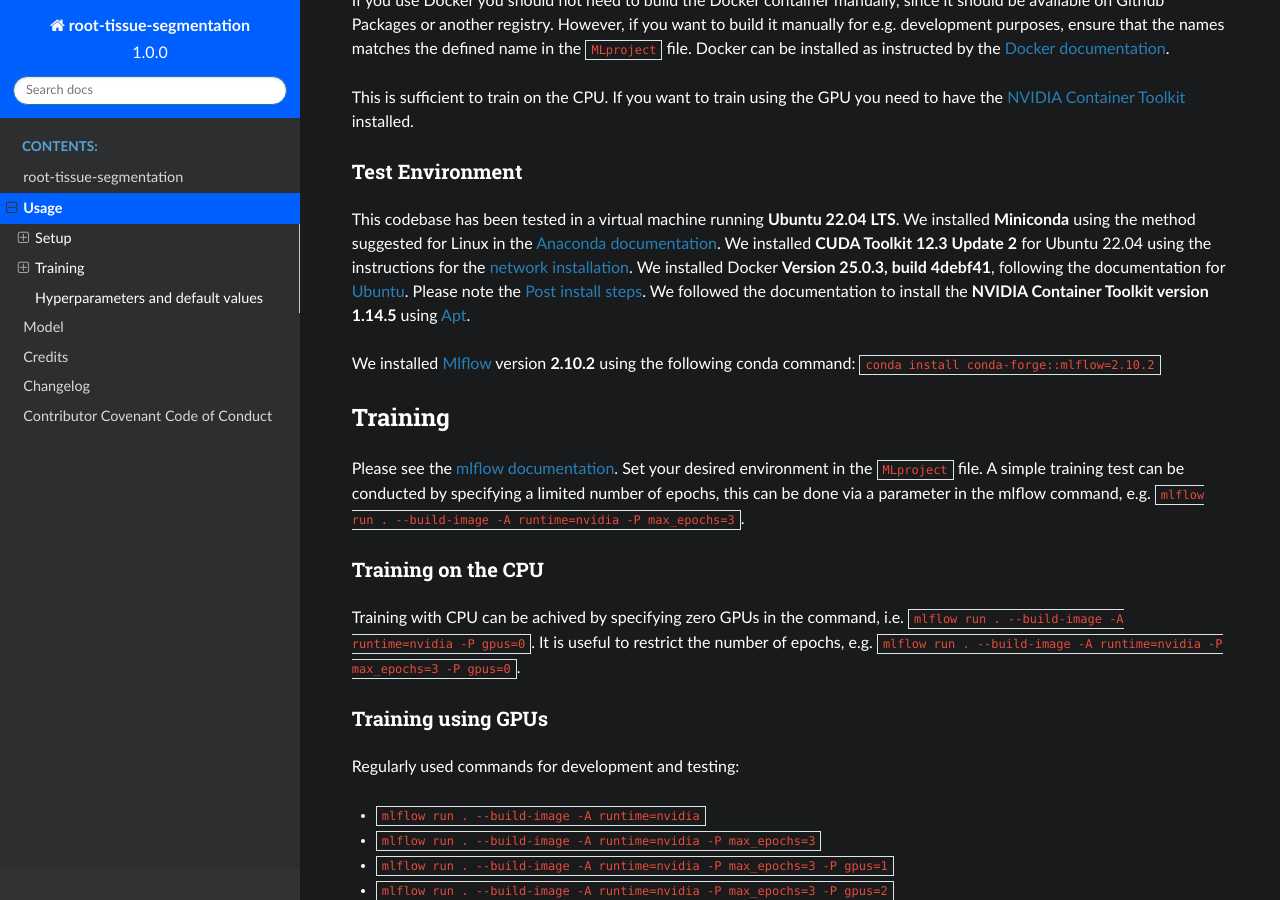
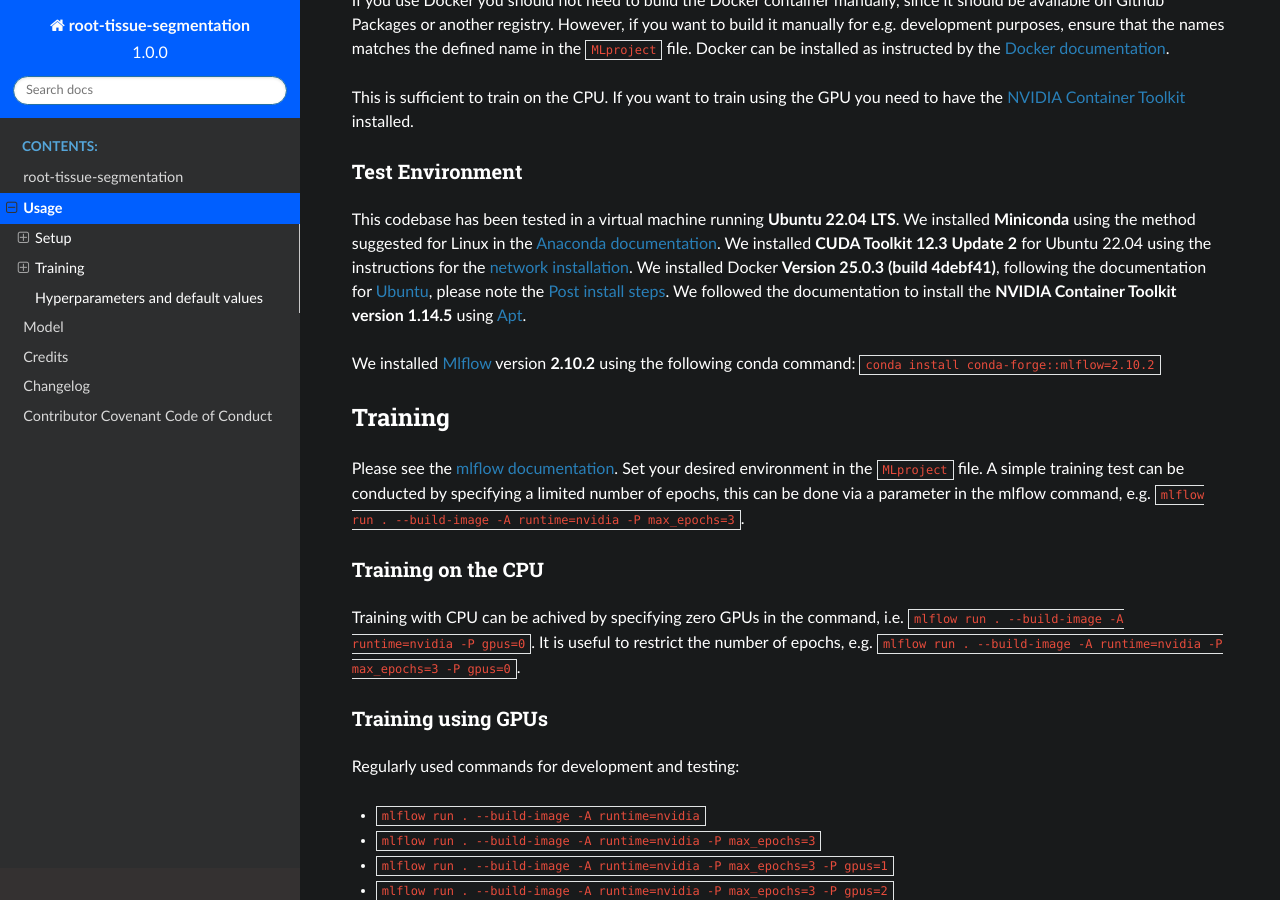
Before and after one commit to qbic-pipelines/root-tissue-segmentation, a Sphinx documentation site: the page built from docs/usage.rst, in a window 1280 px wide and 900 px high, scrolled down 593 px. Built offline with Sphinx 7.4.7 and the Read the Docs theme 2.0.0, drawn with Linux system fonts in a browser that asks for light colours.

Commit message:
doc patch

```diff
--- a/docs/usage.rst
+++ b/docs/usage.rst
@@ -28,7 +28,7 @@
 Test Environment
 ++++++++++++++++++
 
-This codebase has been tested in a virtual machine running **Ubuntu 22.04 LTS**. We installed **Miniconda** using the method suggested for Linux in the `Anaconda documentation <https://docs.anaconda.com/free/miniconda/#quick-command-line-install>`_. We installed **CUDA Toolkit 12.3 Update 2** for Ubuntu 22.04 using the instructions for the `network installation <https://developer.nvidia.com/cuda-downloads?target_os=Linux&target_arch=x86_64&Distribution=Ubuntu&target_version=22.04&target_type=deb_network>`_. We installed Docker **Version 25.0.3, build 4debf41**, following the documentation for `Ubuntu <https://docs.docker.com/engine/install/ubuntu/#install-using-the-repository>`_. Please note the `Post install steps <https://docs.docker.com/engine/install/linux-postinstall/>`_. We followed the documentation to install the **NVIDIA Container Toolkit version 1.14.5** using `Apt <https://docs.nvidia.com/datacenter/cloud-native/container-toolkit/latest/install-guide.html#installing-with-apt>`_.
+This codebase has been tested in a virtual machine running **Ubuntu 22.04 LTS**. We installed **Miniconda** using the method suggested for Linux in the `Anaconda documentation <https://docs.anaconda.com/free/miniconda/#quick-command-line-install>`_. We installed **CUDA Toolkit 12.3 Update 2** for Ubuntu 22.04 using the instructions for the `network installation <https://developer.nvidia.com/cuda-downloads?target_os=Linux&target_arch=x86_64&Distribution=Ubuntu&target_version=22.04&target_type=deb_network>`_. We installed Docker **Version 25.0.3 (build 4debf41)**, following the documentation for `Ubuntu <https://docs.docker.com/engine/install/ubuntu/#install-using-the-repository>`_, please note the `Post install steps <https://docs.docker.com/engine/install/linux-postinstall/>`_. We followed the documentation to install the **NVIDIA Container Toolkit version 1.14.5** using `Apt <https://docs.nvidia.com/datacenter/cloud-native/container-toolkit/latest/install-guide.html#installing-with-apt>`_.
 
 We installed `Mlflow <https://mlflow.org/>`_ version **2.10.2** using the following conda command: ``conda install conda-forge::mlflow=2.10.2``
 
```
